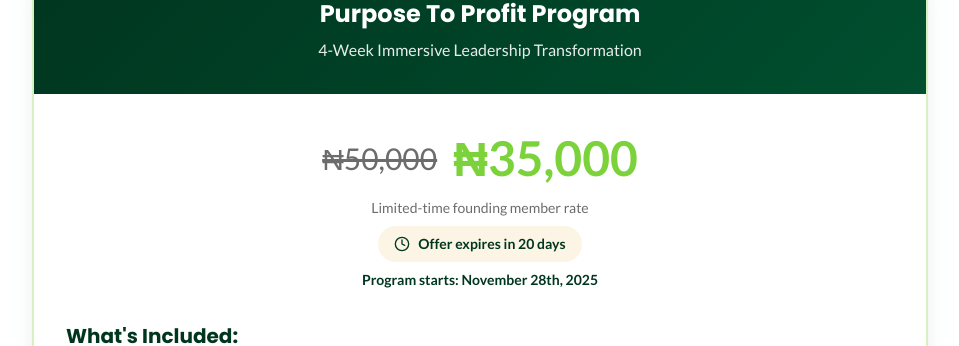
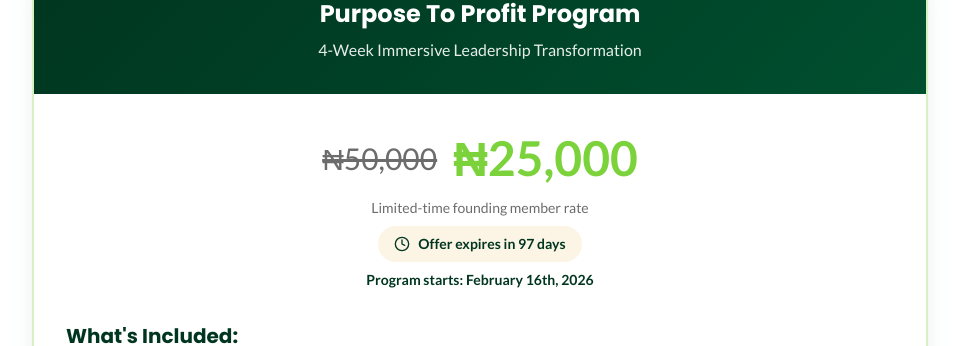
Before and after one commit to Mudi-Igbinoba/purpose-to-profit, a React (Vite) app: page / in a window 1280 px wide. Shown: the part 8476-8822 px from the top of the page, without its empty margins (160-1119 px from the left). Built offline with nearby package versions, Linux system fonts and the light colour scheme.

Commit message:
feat: Dynamically calculate days remaining until cohort start and update investment pricing, deadline, and program start date.

```diff
--- a/src/components/FinalCTA.tsx
+++ b/src/components/FinalCTA.tsx
@@ -1,5 +1,7 @@
 import { Button } from '@/components/ui/button';
+import { differenceInDays } from 'date-fns';
 import { ArrowRight } from 'lucide-react';
+import { useState, useEffect } from 'react';
 
 const FinalCTA = () => {
   const scrollToInvestment = () => {
@@ -8,6 +10,15 @@ const FinalCTA = () => {
       element.scrollIntoView({ behavior: 'smooth' });
     }
   };
+
+   const [daysRemaining, setDaysRemaining] = useState<number>(0);
+
+  useEffect(() => {
+    const deadline = new Date('2026-01-31T23:59:59');
+    const now = new Date();
+    const days = differenceInDays(deadline, now);
+    setDaysRemaining(days > 0 ? days : 0);
+  }, []);
 
   return (
     <section className='py-20 gradient-primary text-primary-foreground'>
@@ -52,7 +63,7 @@ const FinalCTA = () => {
           </div>
 
           <p className='mt-12 text-sm text-primary-foreground/70'>
-            Next cohort starts in 14 days • Limited to 15 participants •
+            Next cohort starts in {daysRemaining} days • Limited to 15 participants •
             Founding member pricing expires soon
           </p>
         </div>
--- a/src/components/Investment.tsx
+++ b/src/components/Investment.tsx
@@ -16,7 +16,7 @@ const Investment = () => {
   const [daysRemaining, setDaysRemaining] = useState<number>(0);
 
   useEffect(() => {
-    const deadline = new Date('2025-11-15T23:59:59');
+    const deadline = new Date('2026-01-31T23:59:59');
     const now = new Date();
     const days = differenceInDays(deadline, now);
     setDaysRemaining(days > 0 ? days : 0);
@@ -77,7 +77,7 @@ const Investment = () => {
                       }
                     )}
                   >
-                    ₦35,000
+                    ₦25,000
                   </span>
                 </div>
                 <p
@@ -105,7 +105,7 @@ const Investment = () => {
                       : 'Offer expired'}
                   </div>
                   <p className='text-sm font-semibold text-foreground'>
-                    Program starts: November 28th, 2025
+                    Program starts: February 16th, 2026
                   </p>
                 </div>
               </div>
```
